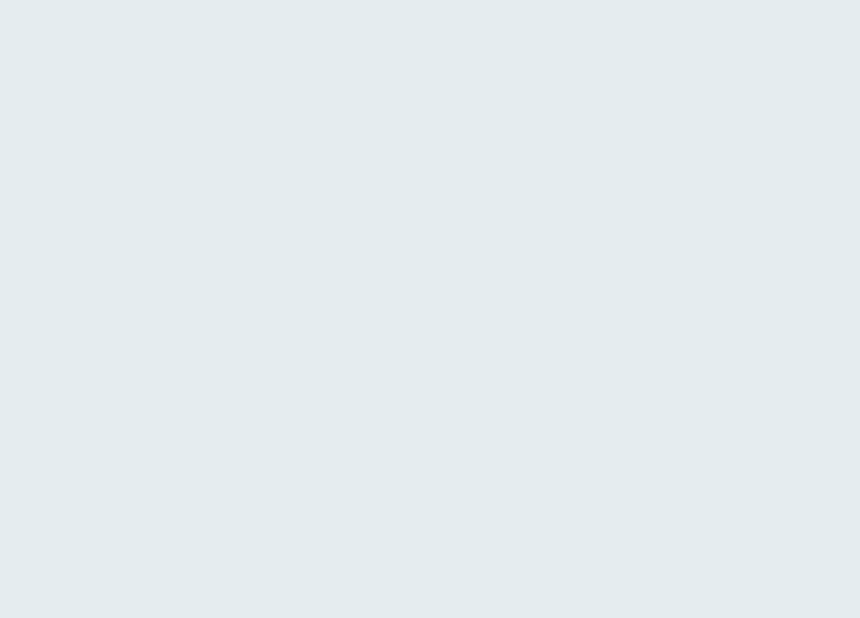
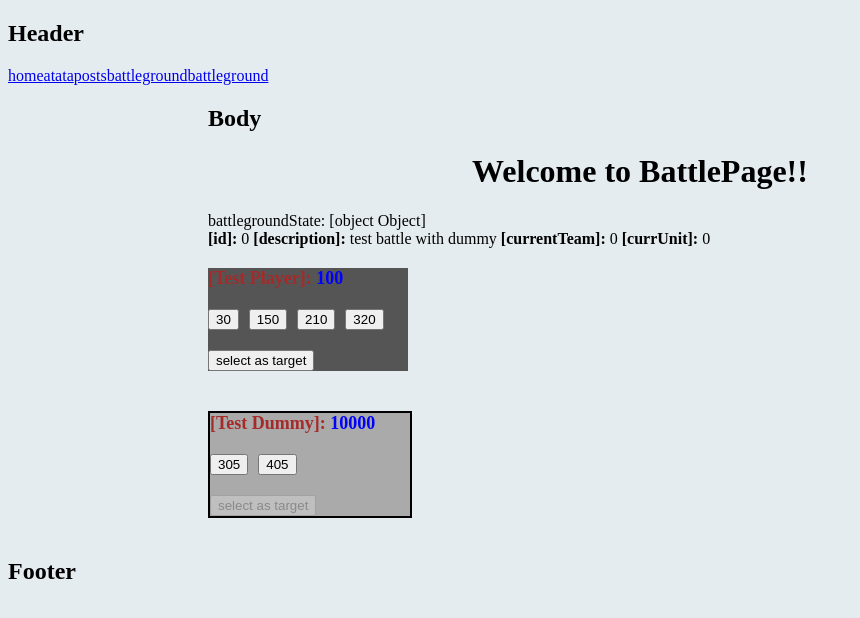
Before and after one commit to Opelvectra/hello.angular2, an Angular app: page /dummy-battle in a window 1280 px wide. Before the commit this address led to /. Shown: the top 618 px of the page, without its empty margins (0-860 px from the left). Built offline with nearby package versions, Linux system fonts and the light colour scheme.

Commit message:
Added core v2 module

```diff
--- a/src/app/components/common/pages/GeneralPage.html
+++ b/src/app/components/common/pages/GeneralPage.html
@@ -5,6 +5,7 @@
     <a routerLink="/heroes">atata</a>
     <a routerLink="/posts">posts</a>
     <a routerLink="/battle">battleground</a>
+    <a routerLink="/dummy-battle">battleground</a>
   </div>
 </div>
 <div class="main-content">
--- /dev/null
+++ b/src/app/components/core-v2/DAO.js
@@ -0,0 +1,23 @@
+import model from './Model';
+
+export let publicApi = {
+  getBattlegroundState: (id) => {
+    let battleground = model.battlegrounds.find( el => el.id === id );
+
+    return {
+      id: battleground.id,
+      description: battleground.description,
+      currentTeam: battleground.currentTeam,
+      currUnit: battleground.currUnit,
+      battleUnits: battleground.battleUnits.map( unit => ({
+        id: unit.id,
+        name: unit.name,
+        team: unit.team,
+        number: unit.number,
+        testValue: unit.testValue,
+        skills: [...unit.skills]
+      }) ),
+      status: 'this is copy of current state'
+    };
+  }
+};
--- /dev/null
+++ b/src/app/components/core-v2/Model.js
@@ -0,0 +1,38 @@
+let model = {
+  battlegrounds: [{
+    id: 0,
+    description: 'test battle with dummy',
+    currentTeam: 0,
+    currUnit: 0,
+    battleUnits: [{
+      id: 0,
+      name: 'Test Player',
+      team: 0,
+      number: 0,
+      testValue: 100,
+      skills: [30, 150, 210, 320]
+    }, {
+      id: 0,
+      name: 'Test Dummy',
+      team: 1,
+      number: 0,
+      testValue: 10000,
+      skills: [305, 405]
+    }]
+  }],
+  skills: [{
+    id: 30,
+    description: 'skill #30, simple physic attack',
+    toTarget: {
+      testValue: -150
+    }
+  }, {
+    id: 305,
+    description: 'skill #305, simple magic attack',
+    toTarget: {
+      testValue: -300
+    }
+  }]
+};
+
+export default model;
--- /dev/null
+++ b/src/app/components/dummyBattle/DummyBattlePage.css
@@ -0,0 +1,43 @@
+.battleground-info-label {
+  font-size: 16px;
+  font-weight: bold;
+}
+
+.battleground-info-value {
+  font-size: 16px;
+}
+
+.unit-name {
+  font-size: 18px;
+  color: brown;
+  font-weight: bold;
+}
+
+.unit-attribute-value {
+  font-size: 18px;
+  color: blue;
+  font-weight: bold;
+}
+
+.skill-panel {
+  margin: 20px 0;
+}
+
+.skill-bttn {
+  margin-right: 10px;
+}
+
+.battle-unit-container {
+  margin: 20px 0;
+  width: 200px;
+  background: #aaa;
+  display: inline-block;
+}
+
+.battle-unit-his-turn {
+  background: #555;
+}
+
+.battle-unit-in-target {
+  border: 2px solid black;
+}
--- /dev/null
+++ b/src/app/components/dummyBattle/DummyBattlePage.html
@@ -0,0 +1,45 @@
+<general-page>
+  <div style="text-align:center">
+    <h1>
+      Welcome to {{title}}!
+    </h1>
+  </div>
+  <div>
+    <div>
+      battlegroundState: {{battlegroundState}}
+    </div>
+    <div>
+      <span class="battleground-info-label">[id]: </span>
+      <span class="battleground-info-value">{{battlegroundState.id}} </span>
+      <span class="battleground-info-label">[description]: </span>
+      <span class="battleground-info-value">{{battlegroundState.description}} </span>
+      <span class="battleground-info-label">[currentTeam]: </span>
+      <span class="battleground-info-value">{{battlegroundState.currentTeam}} </span>
+      <span class="battleground-info-label">[currUnit]: </span>
+      <span class="battleground-info-value">{{battlegroundState.currUnit}} </span>
+    </div>
+    <div *ngFor="let battleTeam of battlegroundState.teams" class="">
+      <div *ngFor="let battleUnit of battleTeam" class="battle-unit-container"
+           [ngClass]="{
+              'battle-unit-his-turn': isUnitsTurn(battleUnit),
+              'battle-unit-in-target': isUnitInTarget(battleUnit)
+           }">
+        <span class="unit-name">[{{battleUnit.name}}]: </span>
+        <span class="unit-attribute-value">{{battleUnit.testValue}}</span>
+        <div class="skill-panel">
+          <button *ngFor="let unitSkill of battleUnit.skills; let i = index" class="skill-bttn"
+                  (click)="performSkill(battleUnit, i)">
+            {{unitSkill}}
+          </button>
+        </div>
+        <div>
+          <button (click)="selectTarget(battleUnit)"
+              [disabled]="isUnitInTarget(battleUnit)">
+            select as target
+          </button>
+        </div>
+      </div>
+    </div>
+    <div></div>
+  </div>
+</general-page>
--- /dev/null
+++ b/src/app/components/dummyBattle/DummyBattlePage.ts
@@ -0,0 +1,52 @@
+import { Component } from '@angular/core';
+import { publicApi} from '../core-v2/DAO';
+
+@Component({
+  selector: 'dummy-battle-page',
+  templateUrl: './DummyBattlePage.html',
+  styleUrls: ['./DummyBattlePage.css']
+})
+
+export class DummyBattlePage {
+  title = 'BattlePage!';
+  battlegroundState: any = {};
+  target: any = {
+    team: 1,
+    unitId: 0
+  };
+  constructor() {
+    const battleId = 0, // this will be improved later..
+          battlegroundState = publicApi.getBattlegroundState(battleId),
+          teams = [];
+    battlegroundState.battleUnits.forEach( unit => {
+      teams[unit.team] = teams[unit.team] || [];
+      teams[unit.team].push(unit);
+      // TODO: we assume, that is't already sorted..
+    } );
+    this.battlegroundState = {
+      id: battlegroundState.id,
+      description: battlegroundState.description,
+      currentTeam: battlegroundState.currentTeam,
+      currUnit: battlegroundState.currUnit,
+      status: 'this is copy of current state',
+      teams: [...teams]
+    };
+
+    console.warn(this.battlegroundState);
+  }
+  isUnitsTurn(unit) {
+    return unit && this.battlegroundState && unit.team === this.battlegroundState.currentTeam &&
+        unit.number === this.battlegroundState.currUnit;
+  }
+  isUnitInTarget(unit) {
+    return unit && this.battlegroundState && unit.team === this.target.team &&
+        unit.number === this.target.unitId;
+  }
+  selectTarget(unit) {
+    this.target.team = unit.team;
+    this.target.unitId = unit.number;
+  }
+  performSkill(unit, skillIndex) {
+    console.log(unit, skillIndex);
+  }
+}
--- /dev/null
+++ b/src/app/components/dummyBattle/dummyBattlePageService.ts
@@ -0,0 +1,6 @@
+import { Injectable } from '@angular/core';
+
+@Injectable()
+export class BattlePageService {
+  constructor() {}
+}
--- a/src/tsconfig.app.json
+++ b/src/tsconfig.app.json
@@ -2,6 +2,7 @@
   "extends": "../tsconfig.json",
   "compilerOptions": {
     "outDir": "../out-tsc/app",
+    "allowJs": true,
     "baseUrl": "./",
     "module": "es2015",
     "types": []
```
Also changed, not shown: src/app/app.module.ts (+6 -1 lines).
